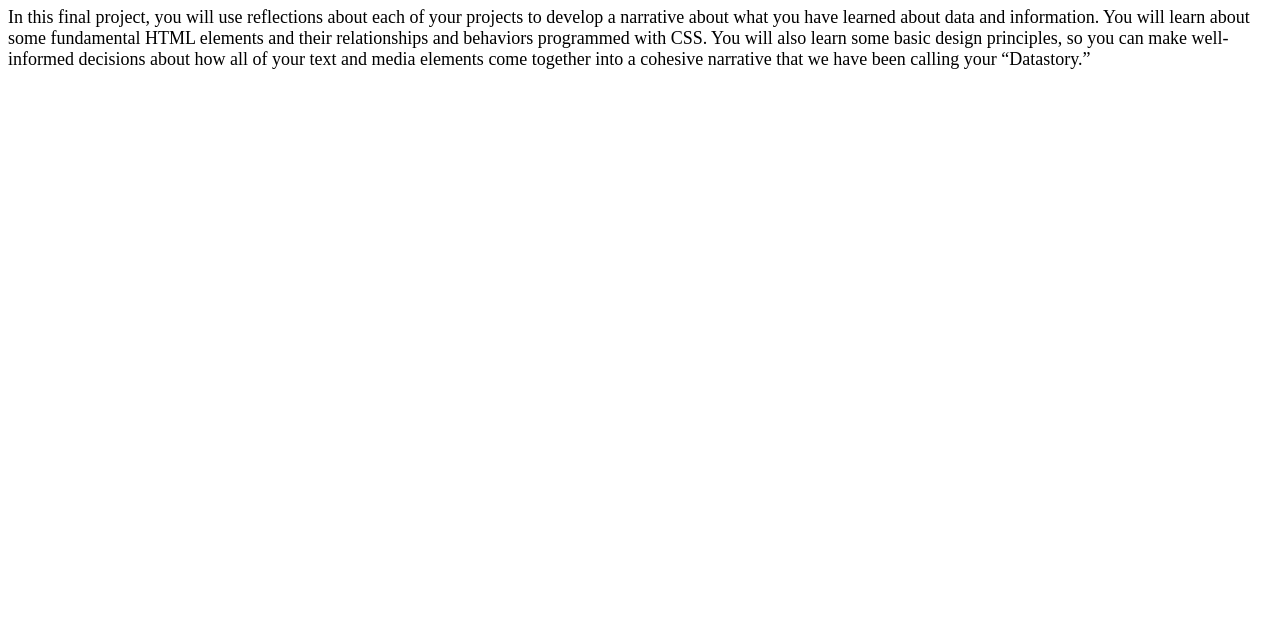
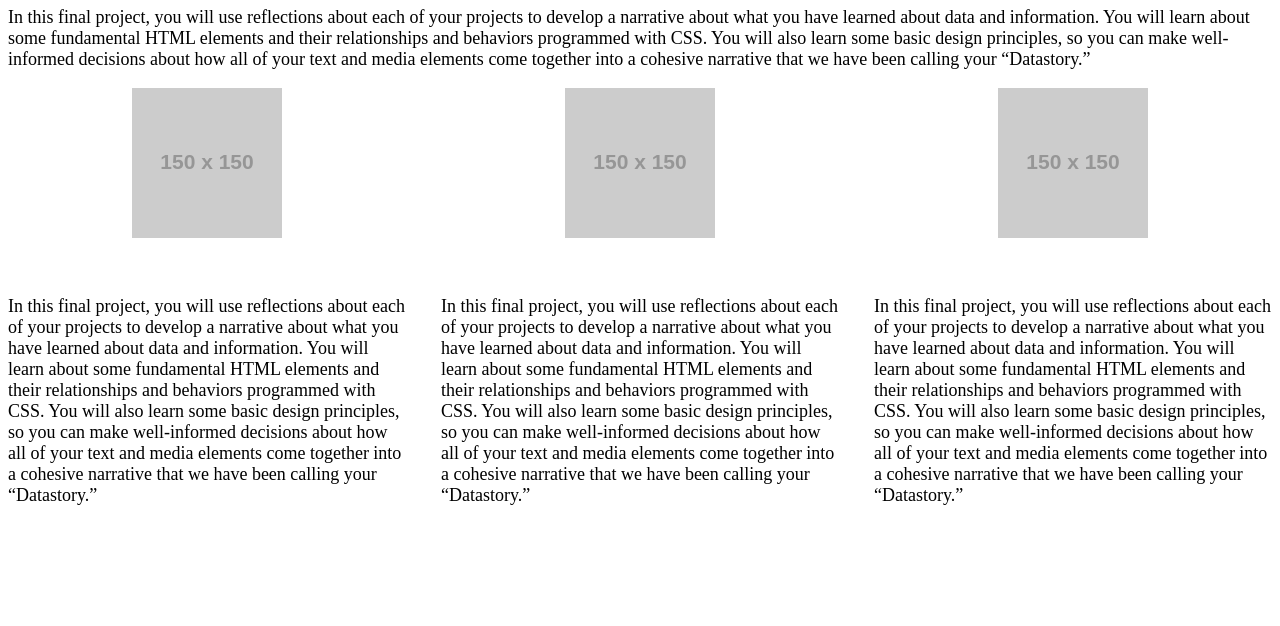
Before and after one commit to farinaa/farinaa-data-story, a plain HTML site: page index.html in a window 1280 px wide. Shown: the part 174-800 px from the top of the page. Drawn offline with Linux system fonts and the light colour scheme; placeholder pictures from the web are drawn by us.

Commit message:
Get the desired format of the website

```diff
--- a/assets/css/style.css
+++ b/assets/css/style.css
@@ -2,15 +2,46 @@ html {
   font-size: 18px;
 }
 
-body {
+header {
   display: grid;
-  height: 150px;
+  /* height: 300px; */
 }
 
 section#profile-pic {
   grid-column: 2 / 3;
+  grid-row: 1 / 2;
 }
 
-img {
-  justify-content: center;
+section#profile-text {
+  grid-column: 1 / 4;
+  grid-row: 2 / 3;
 }
+
+main {
+  display: grid;
+  grid-gap: 35px;
+}
+
+section#data-collection-pic {
+  grid-column: 2 / 3;
+}
+
+section#data-viz-pic {
+  grid-column: 5 / 6;
+}
+
+section#explained-video {
+  grid-column: 8 / 9;
+}
+
+section#data-collection-text {
+  grid-column: 1 / 4;
+}
+
+section#data-viz-text {
+  grid-column: 4 / 7;
+}
+
+section#explained-video-text {
+  grid-column: 7 / 10;
+}
--- a/index.html
+++ b/index.html
@@ -23,5 +23,31 @@
         </p>
       </section>
     </header>
+    <main>
+      <section id="data-collection-pic">
+        <img src="https://via.placeholder.com/150" />
+      </section>
+      <section id="data-viz-pic">
+        <img src="https://via.placeholder.com/150" />
+      </section>
+      <section id="explained-video">
+        <img src="https://via.placeholder.com/150" />
+      </section>
+      <section id="data-collection-text">
+        <p>
+          In this final project, you will use reflections about each of your projects to develop a narrative about what you have learned about data and information. You will learn about some fundamental HTML elements and their relationships and behaviors programmed with CSS. You will also learn some basic design principles, so you can make well-informed decisions about how all of your text and media elements come together into a cohesive narrative that we have been calling your “Datastory.”
+        </p>
+      </section>
+      <section id="data-viz-text">
+        <p>
+          In this final project, you will use reflections about each of your projects to develop a narrative about what you have learned about data and information. You will learn about some fundamental HTML elements and their relationships and behaviors programmed with CSS. You will also learn some basic design principles, so you can make well-informed decisions about how all of your text and media elements come together into a cohesive narrative that we have been calling your “Datastory.”
+        </p>
+      </section>
+      <section id="explained-video-text">
+        <p>
+          In this final project, you will use reflections about each of your projects to develop a narrative about what you have learned about data and information. You will learn about some fundamental HTML elements and their relationships and behaviors programmed with CSS. You will also learn some basic design principles, so you can make well-informed decisions about how all of your text and media elements come together into a cohesive narrative that we have been calling your “Datastory.”
+        </p>
+      </section>
+    </main>
   </body>
 </html>
```
